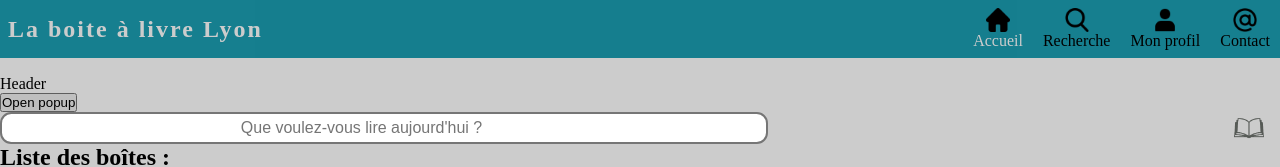
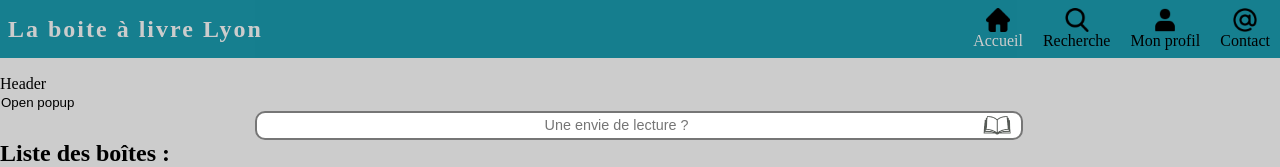
Before and after one commit to JenniferDELEO/lyon-react-mars22-p2g1, a React (Create React App) app: page / in a window 1280 px wide. Shown: the top 167 px of the page. Built offline with nearby package versions, Linux system fonts and the light colour scheme.

Commit message:
style almost fineshed

```diff
--- a/src/components/HomeQuickSearchBar.jsx
+++ b/src/components/HomeQuickSearchBar.jsx
@@ -3,9 +3,9 @@ import '../styles/HomeQuickSearchBar.css';
 
 export default function HomeQuickSearchBar() {
   const [userQuickSearch, setuserQuickSearch] = useState('');
-  const handleQuickSearchChange = (e) => setuserQuickSearch(e.target.value);
-  const handleSubmit = () => {
-    alert('Lancement de la recherche rapide');
+  const handleSubmit = (event) => {
+    event.preventDefault();
+    alert(`Lancement de la recherche : ${userQuickSearch}`);
   };
 
   return (
@@ -14,13 +14,14 @@ export default function HomeQuickSearchBar() {
         <input
           type="text"
           id="quickSearch"
-          name="quickSearch"
-          placeholder="Que voulez-vous lire aujourd'hui ?"
+          placeholder="Une envie de lecture ?"
           required="required"
           value={userQuickSearch}
-          onChange={handleQuickSearchChange}
+          onChange={(e) => setuserQuickSearch(e.target.value)}
         />
-        <div type="submit" className="buttForm" />
+        <button type="submit">
+          <div className="iconBookQuickSearchBar" />
+        </button>
       </form>
     </div>
   );
--- a/src/styles/HomeQuickSearchBar.css
+++ b/src/styles/HomeQuickSearchBar.css
@@ -1,24 +1,26 @@
+.HomeQuickSearchBar {
+  display: flex;
+  justify-content: center;
+  position: relative;
+}
+
 .HomeQuickSearchBar input {
   width: 60vw;
   height: 2em;
   border-width: 2px;
   border-style: solid;
   border-radius: 0.7em;
-  font-size: 1em;
+  font-size: 0.9em;
   text-align: center;
-  padding-right: 45px; /*to avoid the search text superposes on book icon: */
+  padding-right: 45px; /*to avoid that the search text superposes on book icon: */
 }
 
-.HomeQuickSearchBar {
-  position: relative;
-}
-
-.buttForm {
+.iconBookQuickSearchBar {
   position: absolute;
-  width: 30px;
+  width: 2em;
   height: 2em;
   top: 50%;
-  right: 1px;
+  right: 20vw;
   transform: translate(-50%, -50%);
   background-image: url(../assets/HomeQuickSearchBarIcon.png);
   background-repeat: no-repeat;
@@ -27,6 +29,12 @@
   cursor: pointer;
 }
 
-.buttForm:hover {
+.iconBookQuickSearchBar:hover {
   background-image: url(../assets/HomeQuickSearchBarIcon_hover.png);
 }
+
+button {
+  /* to hide the button hitself and only display the book icon */
+  background: transparent;
+  border: 1px solid transparent;
+}
```
